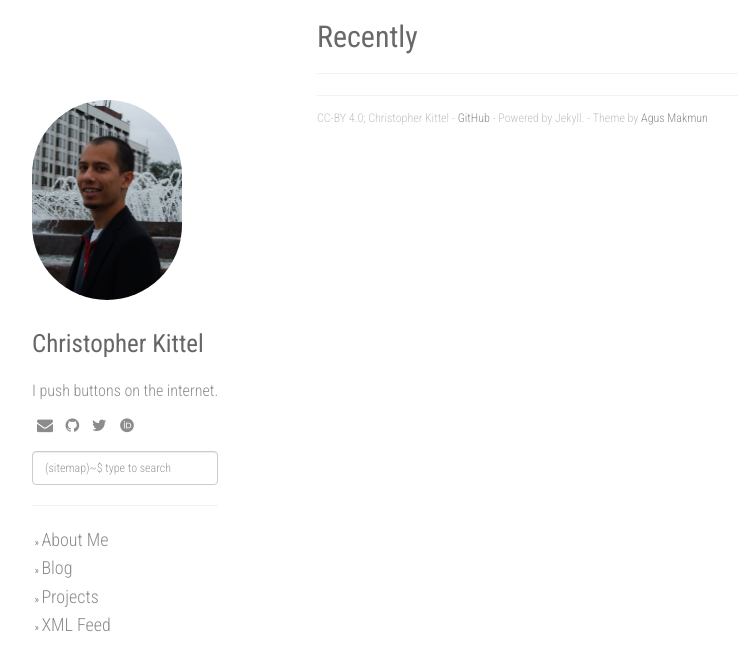
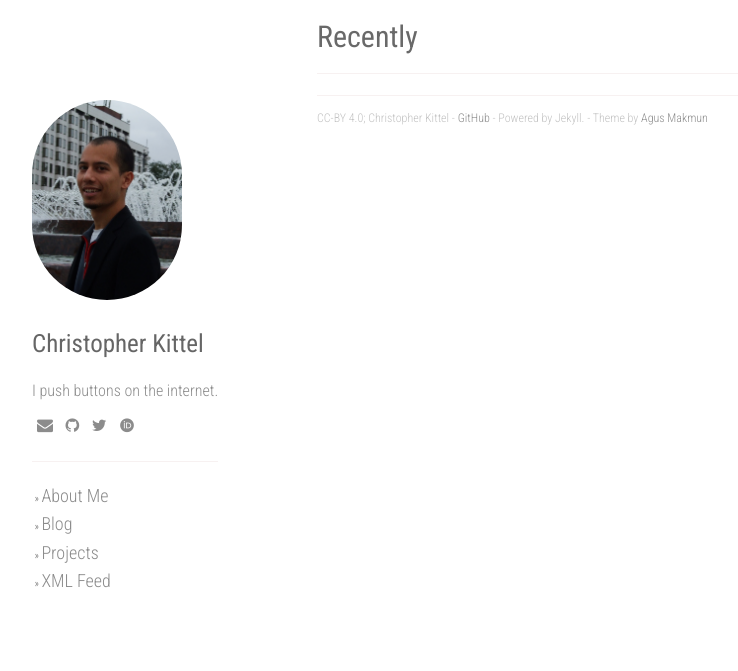
Before and after one commit to chreman/chreman.github.io, a Jekyll site: the page built from index.html, in a window 1280 px wide. Shown: the top 671 px of the page, without its empty margins (53-791 px from the left). Built offline with Jekyll 4.4.1, drawn with Linux system fonts in a browser that asks for light colours; nearby versions of some CDN libraries; some web fonts are replaced; the list of posts is cut into pages by our own code.

Commit message:
minor fixes

```diff
--- a/_layouts/default.html
+++ b/_layouts/default.html
@@ -110,7 +110,7 @@
             <div class="col-sm-3">
               <div class="fixed-condition">
                 <a href="/"><img id="about" src="/static/img/avatar.jpg" height="200px" width="150px" /></a>
-                <h2 class="author-name">{{ site.author }}</h1>
+                <h2 class="author-name">{{ site.author }}</h2>
                 {% if site.about %}
                 <div id="about">
                     {{ site.about }}
@@ -133,10 +133,10 @@
                     </ul>
                 </div>
 
-                <div class="search" id="js-search">
+                <!-- <div class="search" id="js-search">
                   <input type="text" placeholder="(sitemap)~$ type to search" class="search__input form-control" id="js-search__input">
                   <ul class="search__results" id="js-search__results"></ul>
-                </div>
+                </div> -->
                 <hr />
 
                 <!-- <strong>Navigation</strong><br /> -->
```
